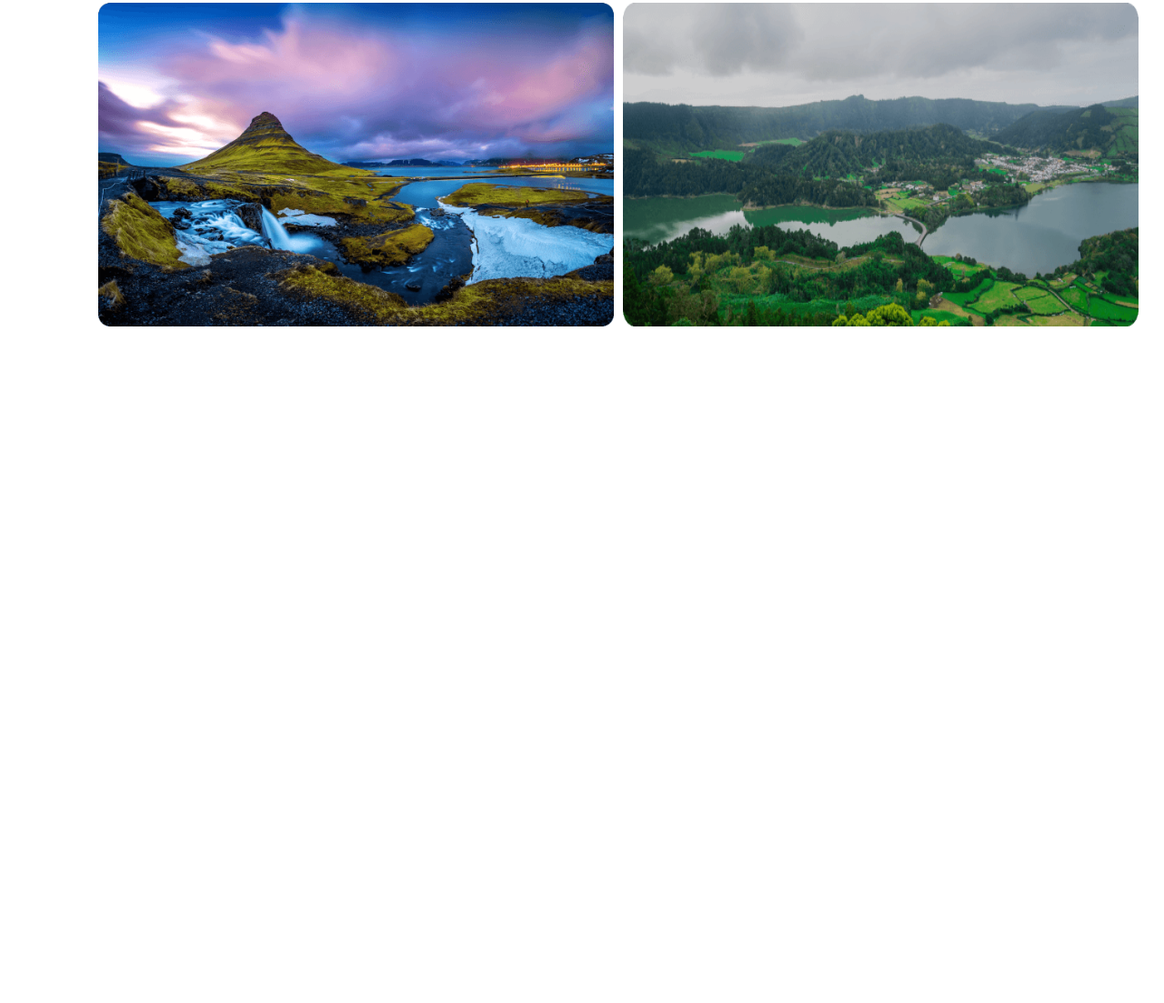
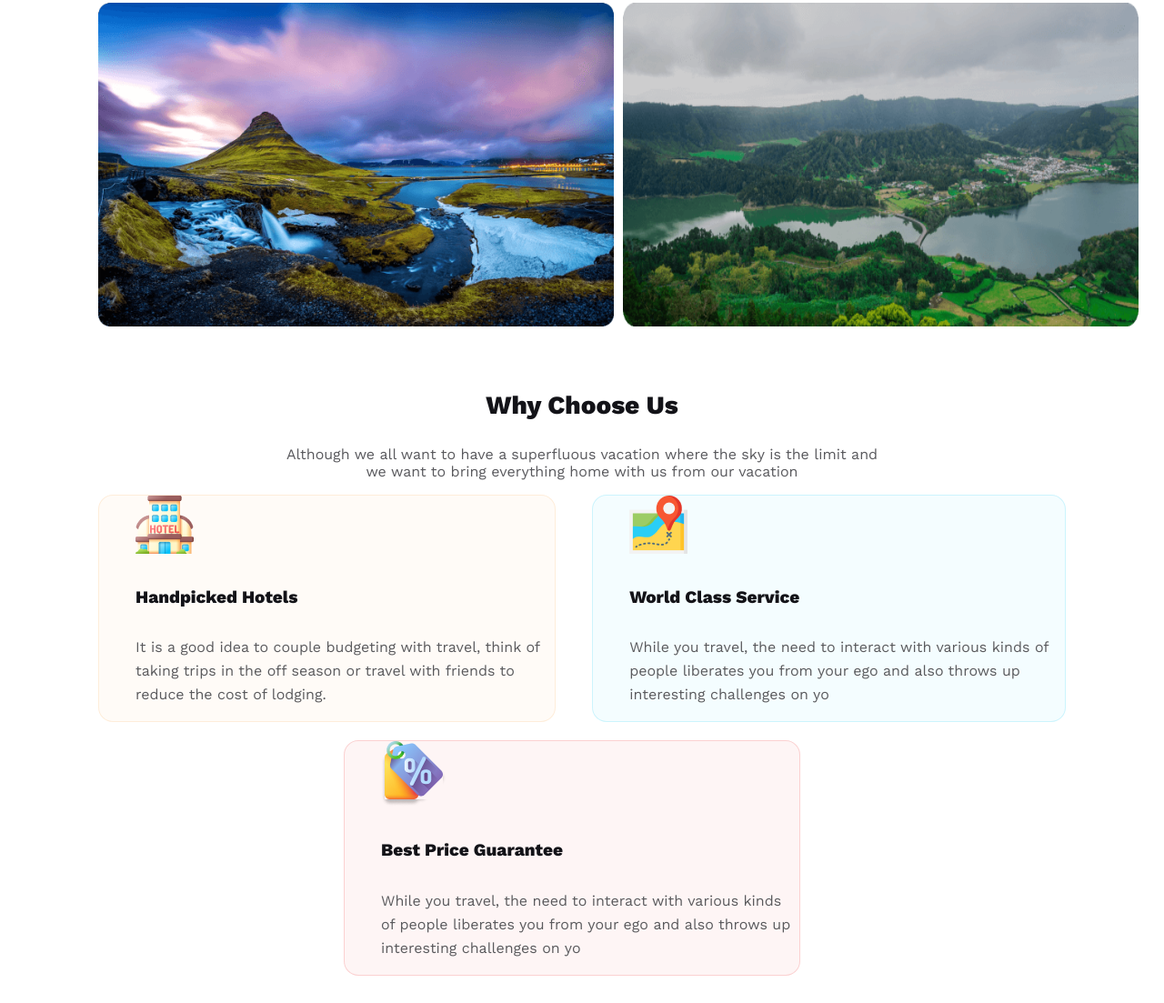
Before and after one commit to mdabdulhalimmasum/assignment2-repository, a plain HTML site: page index.html in a window 1280 px wide. Shown: the part 1919-3022 px from the top of the page at 91% size. Before the commit the page ends 2278 px from the top, so only its background shows below. Drawn offline with nearby package versions, Linux system fonts and the light colour scheme.

Commit message:
added section 4

```diff
--- a/index.html
+++ b/index.html
@@ -79,8 +79,25 @@
         </div>
       </section>
       <section class="sec-4">
-        <h3>Why Choose Us</h3>
-        <p> Although we all want to have a superfluous vacation where the sky is the limit and we want to bring everything home with us from our vacation</p>
+        <h3 class="sec4-h">Why Choose Us</h3>
+        <p class="sec4-p"> Although we all want to have a superfluous vacation where the sky is the limit and <br> we want to bring everything home with us from our vacation</p>
+        <div class="sec4-con">
+          <div class="sec4-con1">
+            <img class="con-img" src="Images/hotel 1.png" alt="">
+            <h5 class="con-h">Handpicked Hotels</h5>
+            <p class="con-p"> It is a good idea to couple budgeting with travel, think of taking trips in the off season or travel with friends to reduce the cost of lodging.</p>
+          </div>
+          <div class="sec4-con2">
+            <img class="con-img" src="Images/Group 27.png" alt="">
+            <h5 class="con-h">World Class Service</h5>
+            <p class="con-p">While you travel, the need to interact with various kinds of people liberates you from your ego and also throws up interesting challenges on yo</p>
+          </div>
+        </div>
+        <div class="sec4-con3">
+           <img class="con-img" src="Images/Group 26.png" alt="">
+           <h5 class="con-h">Best Price Guarantee</h5>
+           <p class="con-p">While you travel, the need to interact with various kinds of people liberates you from your ego and also throws up interesting challenges on yo</p>
+        </div>
       </section>
    </main>
    <footer>
--- a/styles.css
+++ b/styles.css
@@ -141,3 +141,61 @@ li a{
     width: 73%;
 
 }
+.sec-3{
+    height: 1100px;
+}
+/* sec-4 styles */
+.sec-4{
+    margin: 30px 100px;
+}
+.sec4-h{
+    color: #131318;
+    text-align: center;
+    font-size: 28px;
+    font-weight: 800;
+}
+.sec4-p{
+    color: rgba(19, 19, 24, 0.70);
+    font-size: 16px;
+    font-weight: 400;
+    line-height: 19px;
+    text-align: center;
+}
+.sec4-con{
+    display: flex;
+    gap: 40px;
+}
+.sec4-con1{
+    border-radius: 16px;
+    border: 1px solid rgba(251, 181, 99, 0.20);
+    background: rgba(251, 181, 99, 0.05);
+}
+.sec4-con2{
+    border-radius: 16px;
+    border: 1px solid rgba(41, 206, 246, 0.20);
+    background: rgba(41, 206, 246, 0.05);
+}
+.sec4-con3{
+    border-radius: 16px;
+    border: 1px solid rgba(233, 68, 68, 0.20);
+    background: rgba(233, 68, 68, 0.05);
+    width: 500px;
+    margin-left: 270px;
+    margin-top: 20px;
+}
+.con-h{
+    color: #131318;
+    font-size: 19px;
+    font-weight: 800;
+    padding-left: 40px;
+}
+.con-p{
+    color: #5A5A5D;
+    font-size: 16px;
+    font-weight: 400;
+    line-height: 26px;
+    padding-left: 40px;
+}
+.con-img{
+    padding-left: 40px;
+}
```
Also changed, not shown: Images/Group 26.png (added), Images/Group 27.png (added), Images/hotel 1.png (added).
